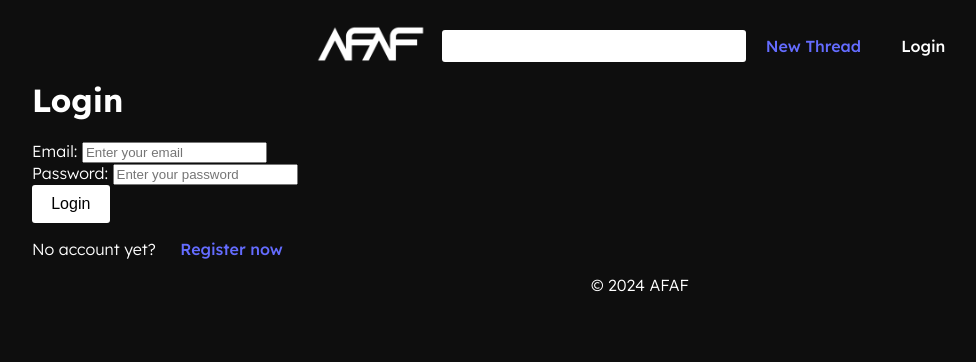
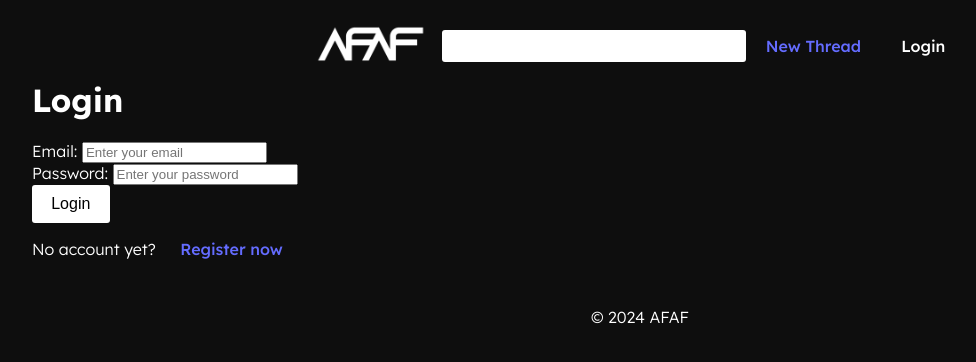
Before and after one commit to TEAM-ONE-A55/AFAF, a React (Vite) app in the folder afaf/: page /login in a window 1280 px wide. Shown: the top 362 px of the page, without its empty margins (0-976 px from the left). Built offline with nearby package versions, Linux system fonts and the light colour scheme; no server answers.

Commit message:
Cleanup, fix minor issues

```diff
--- a/afaf/src/components/Avatar/Avatar.jsx
+++ b/afaf/src/components/Avatar/Avatar.jsx
@@ -5,7 +5,7 @@ export default function Avatar({ Width, Height, url, onClick }) {
     <img
       className="avatar-img"
       onClick={() => onClick()}
-      style={{ width: Width, height: Height }}
+      style={{ width: Width, height: Height, cursor: "pointer"}}
       src={url}
       alt="avatar-default"
     />
--- a/afaf/src/components/Footer/Footer.css
+++ b/afaf/src/components/Footer/Footer.css
@@ -1,5 +1,5 @@
 footer {
-    position: relative;
     top: 0;
     text-align: center;
+    padding: 2em;
 }
--- a/afaf/src/views/Threads/SimpleThread/SimpleThread.jsx
+++ b/afaf/src/views/Threads/SimpleThread/SimpleThread.jsx
@@ -46,7 +46,7 @@ export default function SimpleThread({ topic, topicLike, topicDislike }) {
         <p>
           Author: <Link onClick={seeAuthorProfile}>@{author.username}</Link>
         </p>
-        <p>Member from: {author.createdOn}</p>
+        <p>Member since: {author.createdOn}</p>
         <p>
           Total threads:{" "}
           <Link
```
